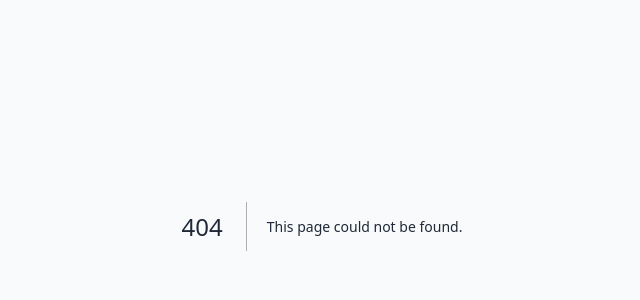
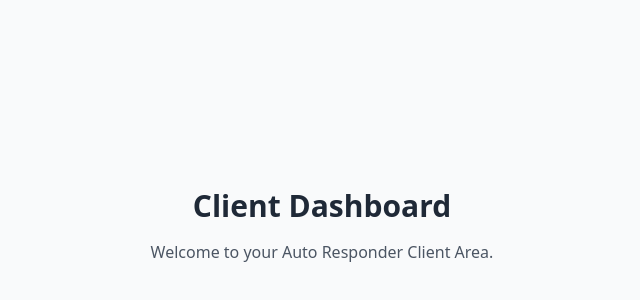
Before and after one commit to breemo/Auto-Responder-App, a Next.js app: page /client in a window 1280 px wide. Before the commit this address had no page. Shown: the part 174-474 px from the top of the page, without its empty margins (318-958 px from the left). Built offline with nearby package versions, Linux system fonts and the light colour scheme.

Commit message:
Create page.jsx

```diff
--- /dev/null
+++ b/app/client/page.jsx
@@ -0,0 +1,8 @@
+export default function ClientDashboard() {
+  return (
+    <div className="min-h-screen flex flex-col items-center justify-center bg-gray-50">
+      <h1 className="text-3xl font-bold mb-4">Client Dashboard</h1>
+      <p className="text-gray-600">Welcome to your Auto Responder Client Area.</p>
+    </div>
+  )
+}
```
